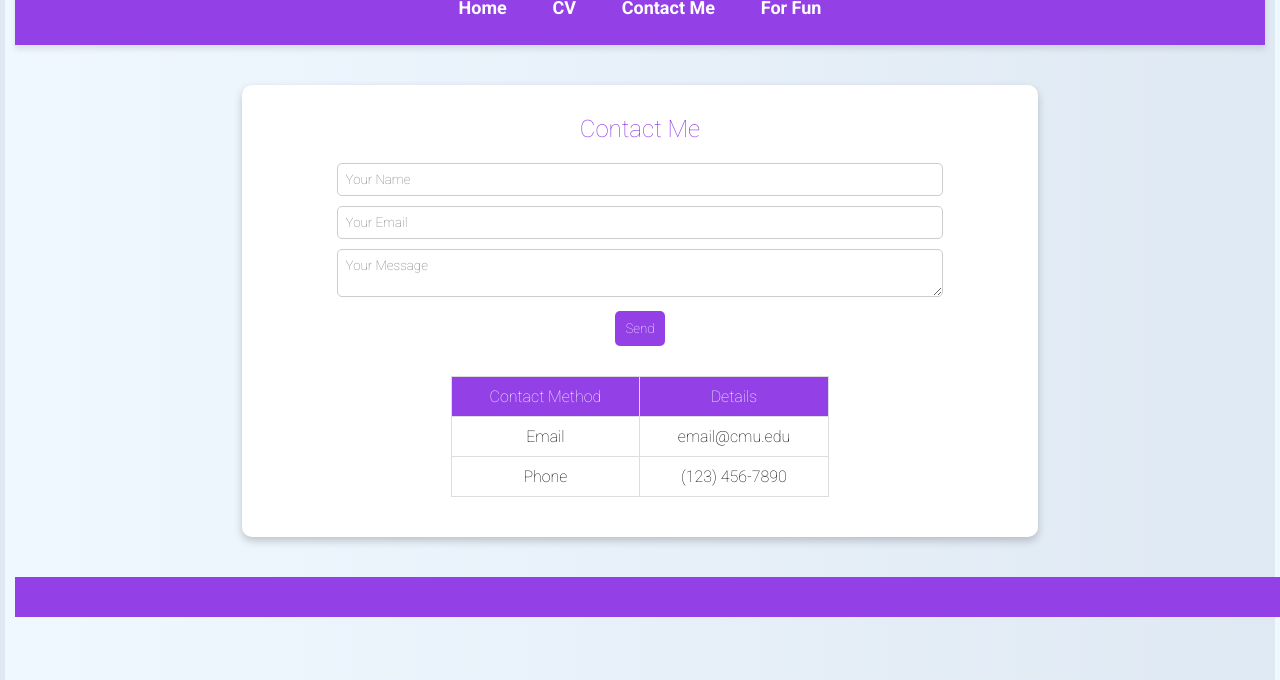
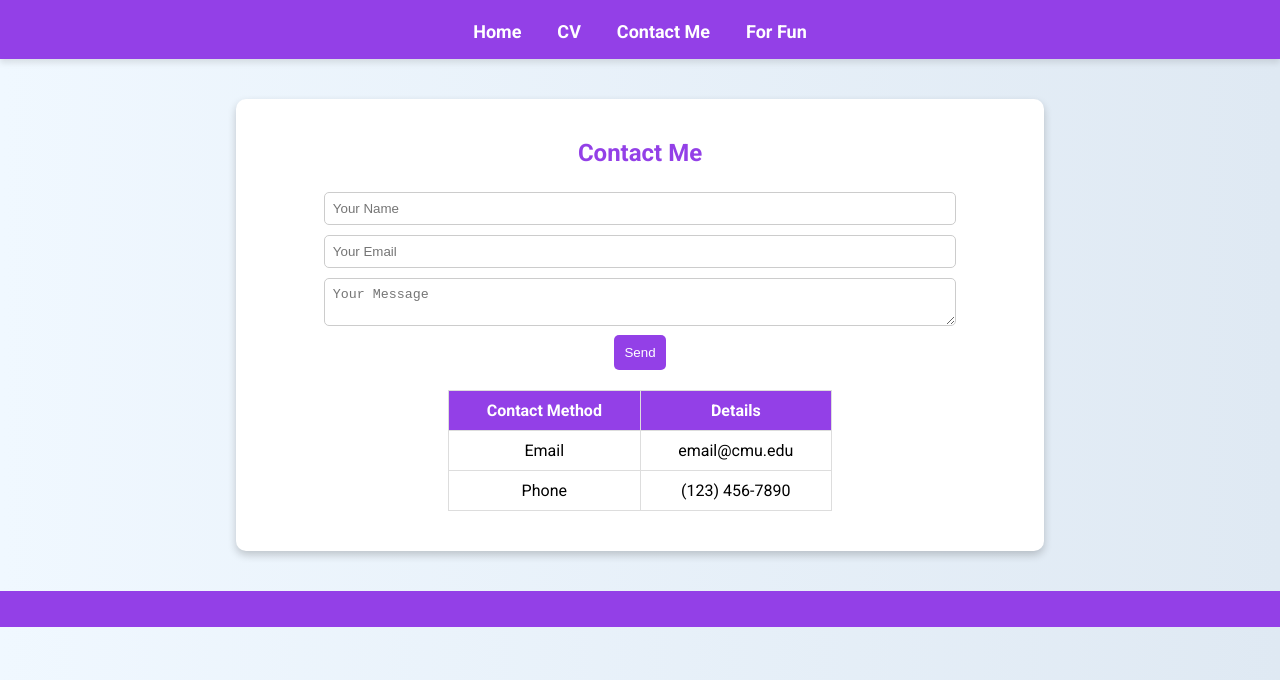
Before and after one commit to induarimilli/WebDevLabs, a plain HTML site: page views/contact.html in a window 1280 px wide. Shown: the part 120-800 px from the top of the page. Drawn offline with nearby package versions, Linux system fonts and the light colour scheme.

Commit message:
Update style.css

```diff
--- a/static/style.css
+++ b/static/style.css
@@ -1,80 +1,74 @@
-/* Universal Styling */
-* {
-    font-family: 'Roboto', sans-serif;
-    font-optical-sizing: auto;
-    font-weight: 100;
-    font-style: normal;
-    padding: 5px;
-    margin: 5px;
-}
-
-/* Body Styling */
+/* General Styles */
 body {
+    font-family: "Roboto", sans-serif;
     background: linear-gradient(to right, #f0f8ff, #dfe9f3);
     margin: 0;
     padding: 0;
     text-align: center;
 }
 
-/* Header Styling */
-#main-header {
-    background: #9340e7;
+header, footer {
+    background-color: #9340e7;
     color: white;
-    padding: 15px;
-    font-size: 24px;
-    box-shadow: 0 4px 6px rgba(0, 0, 0, 0.1);
+    padding: 15px 0;
 }
 
-/* Header Name Styling */
-#webname {
-    background-color: #9ba095;
-    padding: 10px;
-    text-align: center;
+nav a {
+    color: white;
+    text-decoration: none;
+    margin: 0 15px;
 }
 
-/* Navigation Styling */
-nav a {
-    text-decoration: none;
-    color: white;
-    margin-right: 15px;
-    font-size: 18px;
-    font-weight: bold;
+main {
+    background-color: white;
+    padding: 20px;
+    margin: 40px auto;
+    width: 60%;
+    border-radius: 10px;
 }
 
-nav a:hover {
-    text-decoration: underline;
+/* Bio Section */
+.bio p {
+    font-size: 16px;
+    line-height: 1.6;
 }
 
-/* Main Content Styling */
-.main {
-    background: white;
-    margin: 40px auto;
-    padding: 20px;
-    width: 60%;
-    border-radius: 10px;
-    box-shadow: 0 4px 8px rgba(0, 0, 0, 0.2);
+.bio button {
+    background-color: #9340e7;
+    color: white;
+    border: none;
+    padding: 10px 20px;
+    border-radius: 5px;
+    cursor: pointer;
 }
 
-/* Heading Styling */
-h2 {
-    color: #9340e7;
+.bio button:hover {
+    background-color: #7629c9;
 }
 
-/* Profile Image Styling */
-img {
-    width: 150px;
-    height: 150px;
-    border-radius: 50%;
-    margin: 10px;
-    box-shadow: 0 4px 8px rgba(0, 0, 0, 0.2);
+/* Form Styles */
+input, textarea {
+    width: 80%;
+    padding: 10px;
+    margin-bottom: 10px;
+    border: 1px solid #ccc;
+    border-radius: 5px;
 }
 
-/* Footer Styling */
-footer {
-    background: #9340e7;
+button {
+    background-color: #9340e7;
     color: white;
-    padding: 10px;
-    position: relative;
-    bottom: 0;
-    width: 100%;
+    padding: 10px 20px;
+    border: none;
+    border-radius: 5px;
 }
+
+button:hover {
+    background-color: #7629c9;
+}
+
+#ValidateMsg {
+    color: red;
+    font-weight: bold;
+    margin-top: 10px;
+}
```
